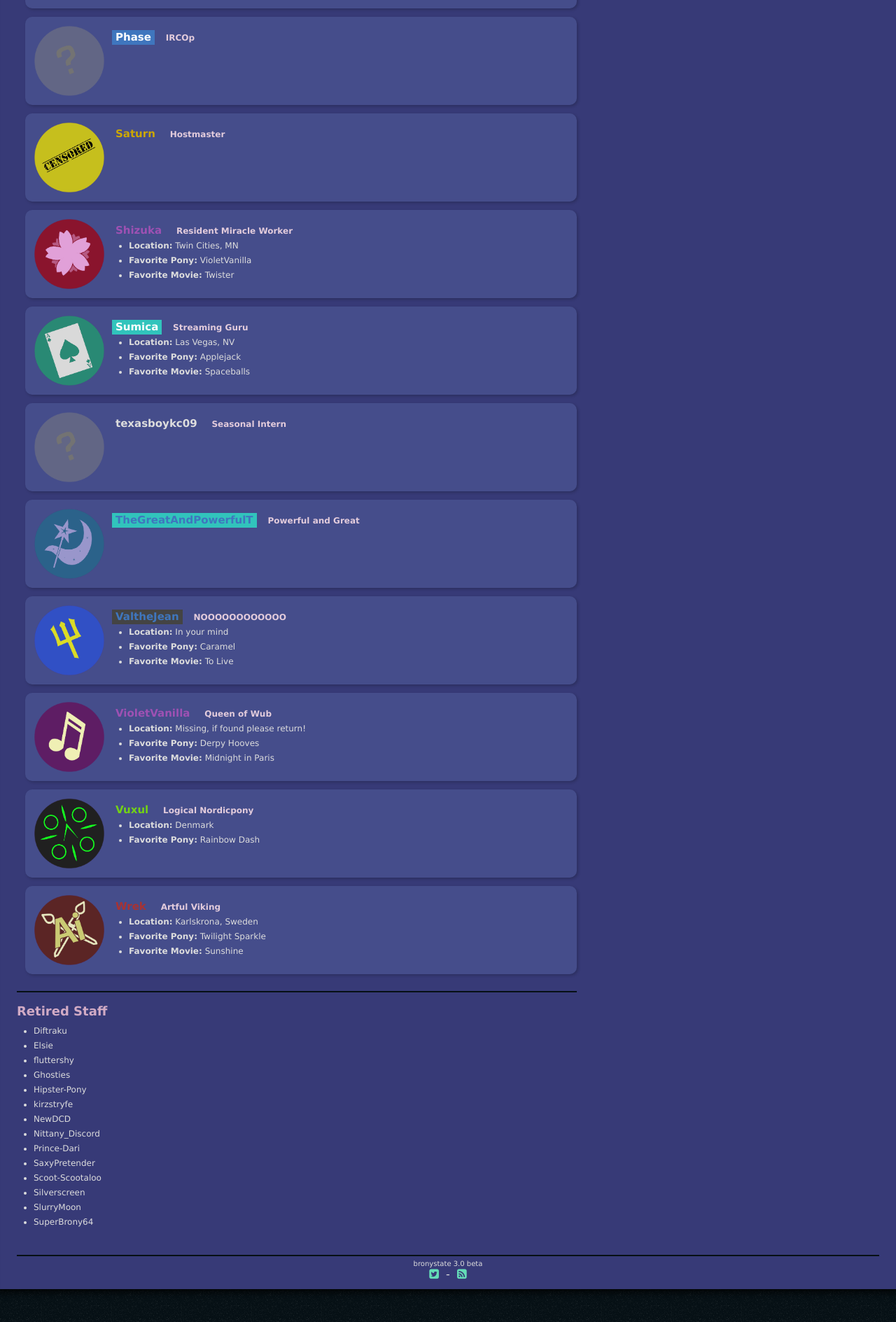
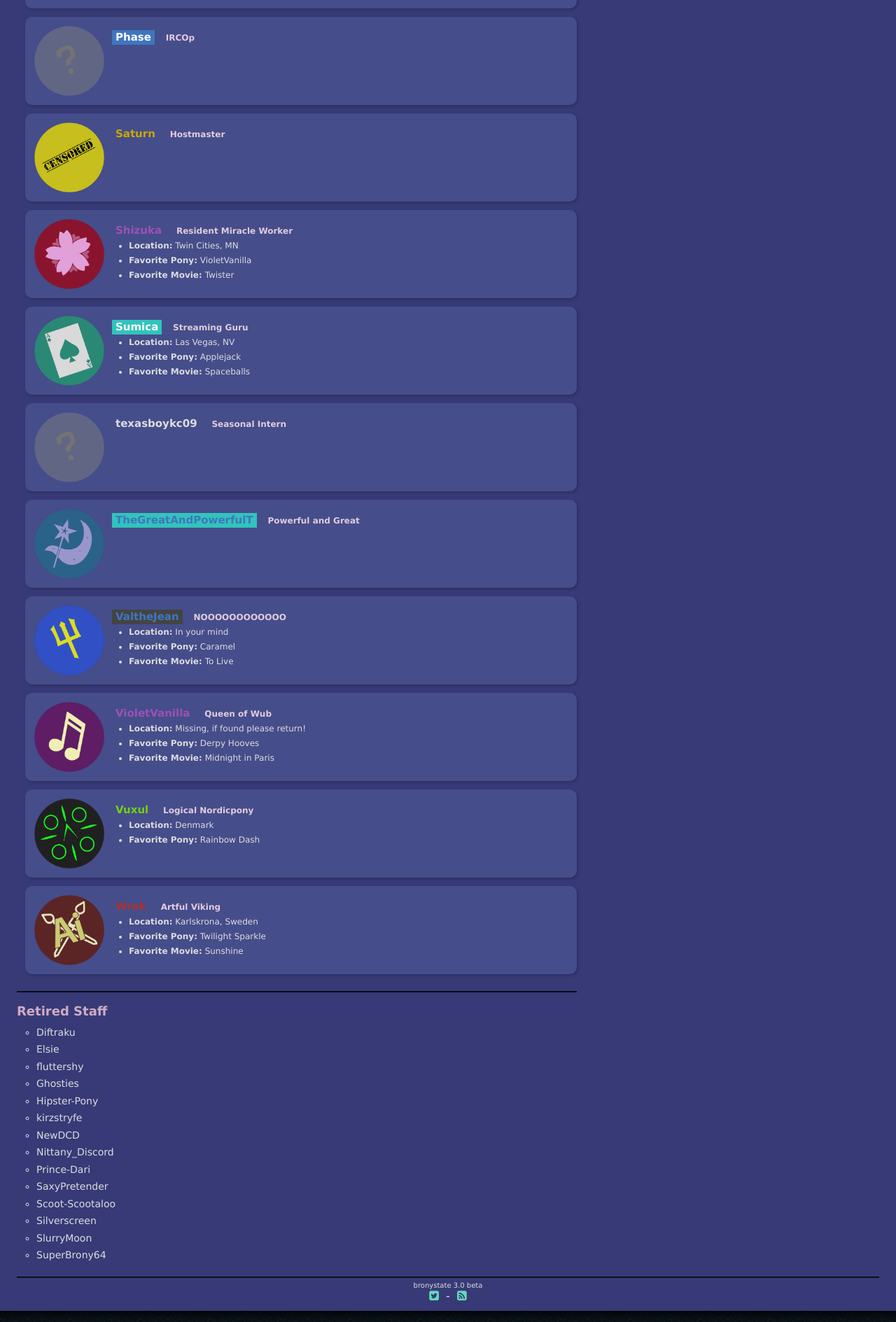
Before and after one commit to Bronystate/brstv3, a Jekyll site: the page built from index_about.md, in a window 1280 px wide. Shown: the part 1603-3492 px from the top of the page at 70% size. Built offline with Jekyll 4.4.1, drawn with Linux system fonts in a browser that asks for light colours; nearby versions of some CDN libraries.

Commit message:
added former staff styling

```diff
--- a/assets/css/stafflist.scss
+++ b/assets/css/stafflist.scss
@@ -83,3 +83,9 @@ ul.stafflist {
   }
   {% endfor %}
 }
+
+ul.retiredlist {
+  list-style-type: circle;
+  padding-bottom: 0;
+  font-size: $size-text-big;
+}
--- a/index_about.md
+++ b/index_about.md
@@ -39,7 +39,7 @@ css:
 
 <h2>Retired Staff</h2>
 
-<ul>
+<ul class="retiredlist">
   {% for p in site.data.staff-list.former-staff %}
   <li>{{ p }}</li>
   {% endfor %}
```
Also changed, not shown: other parts of index_about.md (+1 -1 lines).
